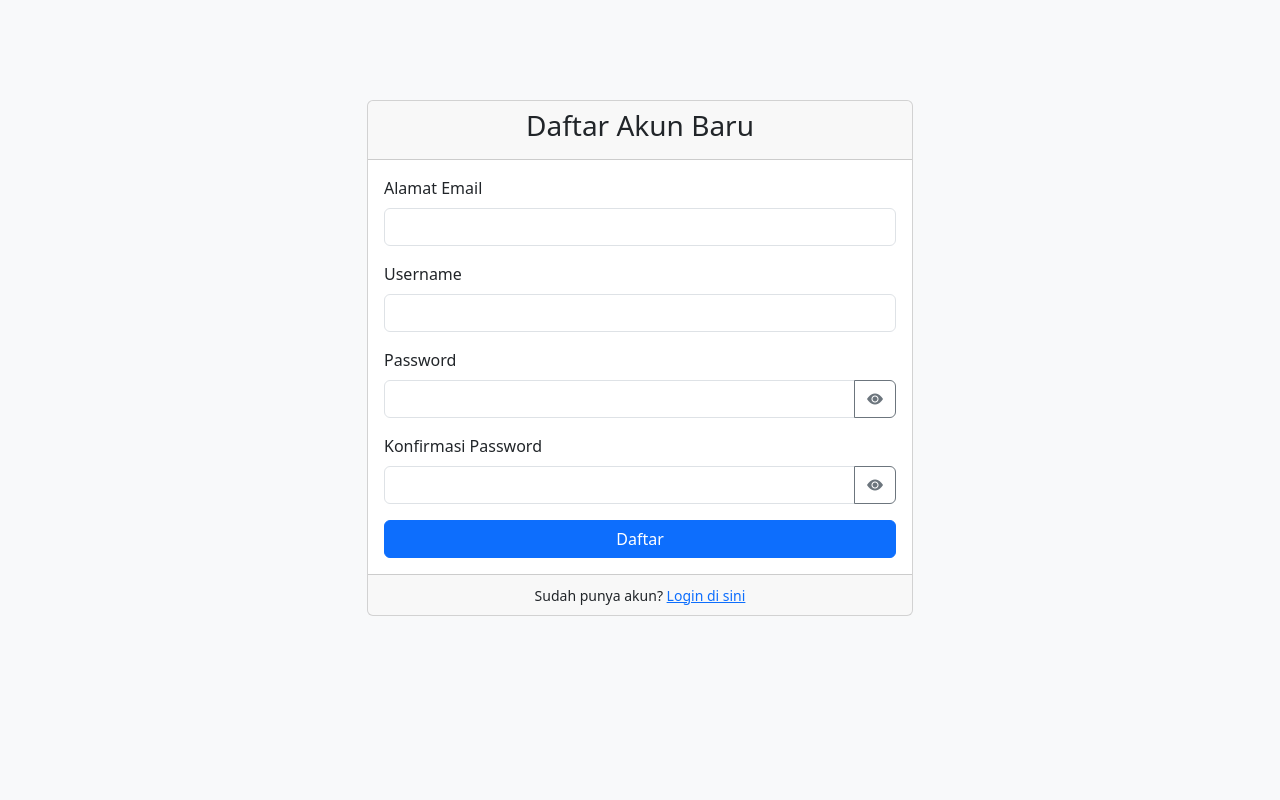
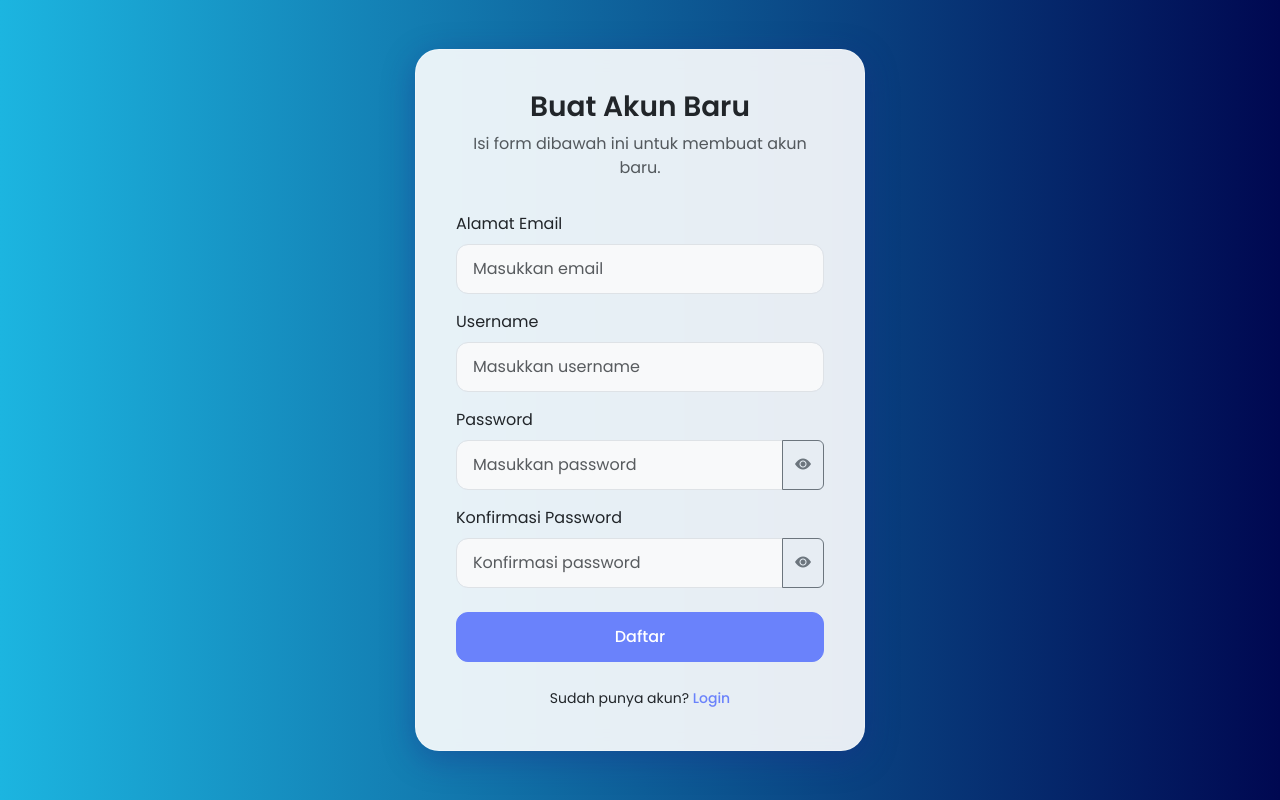
Before and after one commit to RiyanWardhana22/Sistem-Login, a PHP site: page /register.php in a window 1280 px wide. Run offline with PHP 8.4, Linux system fonts and the light colour scheme.

Commit message:
add: Redesign UI/UX Login and Register

```diff
--- a/assets/css/style.css
+++ b/assets/css/style.css
@@ -0,0 +1,85 @@
+@import url("https://fonts.googleapis.com/css2?family=Poppins:wght@400;500;600&display=swap");
+
+body {
+  font-family: "Poppins", sans-serif;
+  background: linear-gradient(90deg, #1cb5e0 0%, #000851 100%);
+  display: flex;
+  justify-content: center;
+  align-items: center;
+  min-height: 100vh;
+  margin: 0;
+}
+
+.auth-container {
+  width: 100%;
+  padding: 20px;
+}
+
+.auth-card {
+  background: rgba(255, 255, 255, 0.9);
+  backdrop-filter: blur(10px);
+  border: 1px solid rgba(255, 255, 255, 0.3);
+  border-radius: 1.5rem;
+  padding: 2.5rem;
+  box-shadow: 0 8px 32px 0 rgba(31, 38, 135, 0.37);
+  max-width: 450px;
+  margin: auto;
+}
+
+.auth-card .auth-logo {
+  display: block;
+  margin: 0 auto 1.5rem auto;
+  width: 100px;
+}
+
+.auth-card h3 {
+  font-weight: 600;
+  margin-bottom: 0.5rem;
+}
+
+.auth-card .text-muted {
+  margin-bottom: 2rem;
+}
+
+.form-control {
+  border-radius: 0.75rem;
+  padding: 0.75rem 1rem;
+  background-color: #f8f9fa;
+  border: 1px solid #dee2e6;
+}
+
+.form-control:focus {
+  background-color: #fff;
+  border-color: #fda085;
+  box-shadow: 0 0 0 0.25rem rgba(253, 160, 133, 0.25);
+}
+
+.btn-primary {
+  background-color: #6a82fb;
+  border-color: #6a82fb;
+  border-radius: 0.75rem;
+  padding: 0.75rem;
+  font-weight: 500;
+}
+
+.btn-primary:hover {
+  background-color: #556ee6;
+  border-color: #556ee6;
+}
+
+.auth-footer a {
+  color: #6a82fb;
+  text-decoration: none;
+  font-weight: 500;
+}
+
+.auth-footer a:hover {
+  text-decoration: underline;
+}
+
+/* Penyesuaian untuk layar yang lebih kecil */
+@media (max-width: 576px) {
+  .auth-card {
+    padding: 2rem 1.5rem;
+  }
+}
--- a/register.php
+++ b/register.php
@@ -8,33 +8,32 @@
             <title>Daftar Akun Baru</title>
             <link href="https://cdn.jsdelivr.net/npm/bootstrap@5.3.3/dist/css/bootstrap.min.css" rel="stylesheet">
             <link rel="stylesheet" href="https://cdn.jsdelivr.net/npm/bootstrap-icons@1.11.3/font/bootstrap-icons.min.css">
+            <link rel="stylesheet" href="assets/css/style.css">
 </head>
 
-<body class="bg-light">
+<body>
+            <div class="auth-container">
+                        <div class="auth-card">
+                                    <div class="text-center mb-4">
+                                                <h3>Buat Akun Baru</h3>
+                                                <p class="text-muted">Isi form dibawah ini untuk membuat akun baru.</p>
+                                    </div>
 
-            <div class="container">
-                        <div class="row justify-content-center" style="margin-top: 100px;">
-                                    <div class="col-md-6">
-                                                <div class="card">
-                                                            <div class="card-header text-center">
-                                                                        <h3>Daftar Akun Baru</h3>
-                                                            </div>
-                                                            <div class="card-body">
                                     <?php display_error('register_error'); ?>
                                     <form action="<?php echo BASE_URL; ?>process_register.php" method="POST">
                                                 <div class="mb-3">
                                                             <label for="email" class="form-label">Alamat Email</label>
-                                                                                                <input type="email" class="form-control" id="email" name="email" required>
+                                                            <input type="email" class="form-control" id="email" name="email" placeholder="Masukkan email" required>
                                                 </div>
                                                 <div class="mb-3">
                                                             <label for="username" class="form-label">Username</label>
-                                                                                                <input type="text" class="form-control" id="username" name="username" required>
+                                                            <input type="text" class="form-control" id="username" name="username" placeholder="Masukkan username" required>
                                                 </div>
 
                                                 <div class="mb-3">
                                                             <label for="password" class="form-label">Password</label>
                                                             <div class="input-group">
-                                                                                                            <input type="password" class="form-control" id="password" name="password" required>
+                                                                        <input type="password" class="form-control" id="password" name="password" placeholder="Masukkan password" required>
                                                                         <button class="btn btn-outline-secondary toggle-password" type="button" data-target="#password">
                                                                                     <i class="bi bi-eye-fill"></i>
                                                                         </button>
@@ -44,26 +43,23 @@
                                                 <div class="mb-3">
                                                             <label for="confirm_password" class="form-label">Konfirmasi Password</label>
                                                             <div class="input-group">
-                                                                                                            <input type="password" class="form-control" id="confirm_password" name="confirm_password" required>
+                                                                        <input type="password" class="form-control" id="confirm_password" name="confirm_password" placeholder="Konfirmasi password" required>
                                                                         <button class="btn btn-outline-secondary toggle-password" type="button" data-target="#confirm_password">
                                                                                     <i class="bi bi-eye-fill"></i>
                                                                         </button>
                                                             </div>
                                                 </div>
 
-                                                                                    <div class="d-grid">
+                                                <div class="d-grid mt-4">
                                                             <button type="submit" class="btn btn-primary">Daftar</button>
                                                 </div>
                                     </form>
-                                                            </div>
-                                                            <div class="card-footer text-center">
-                                                                        <small>Sudah punya akun? <a href="<?php echo BASE_URL; ?>login.php">Login di sini</a></small>
+
+                                    <div class="text-center mt-4 auth-footer">
+                                                <small>Sudah punya akun? <a href="<?php echo BASE_URL; ?>login.php">Login</a></small>
                                     </div>
                         </div>
             </div>
-                        </div>
-            </div>
-
             <script src="https://cdn.jsdelivr.net/npm/bootstrap@5.3.3/dist/js/bootstrap.bundle.min.js"></script>
 
             <script>
```
Also changed, not shown: login.php (+14 -16 lines). Lines whose indentation alone changed are shown as unchanged.
